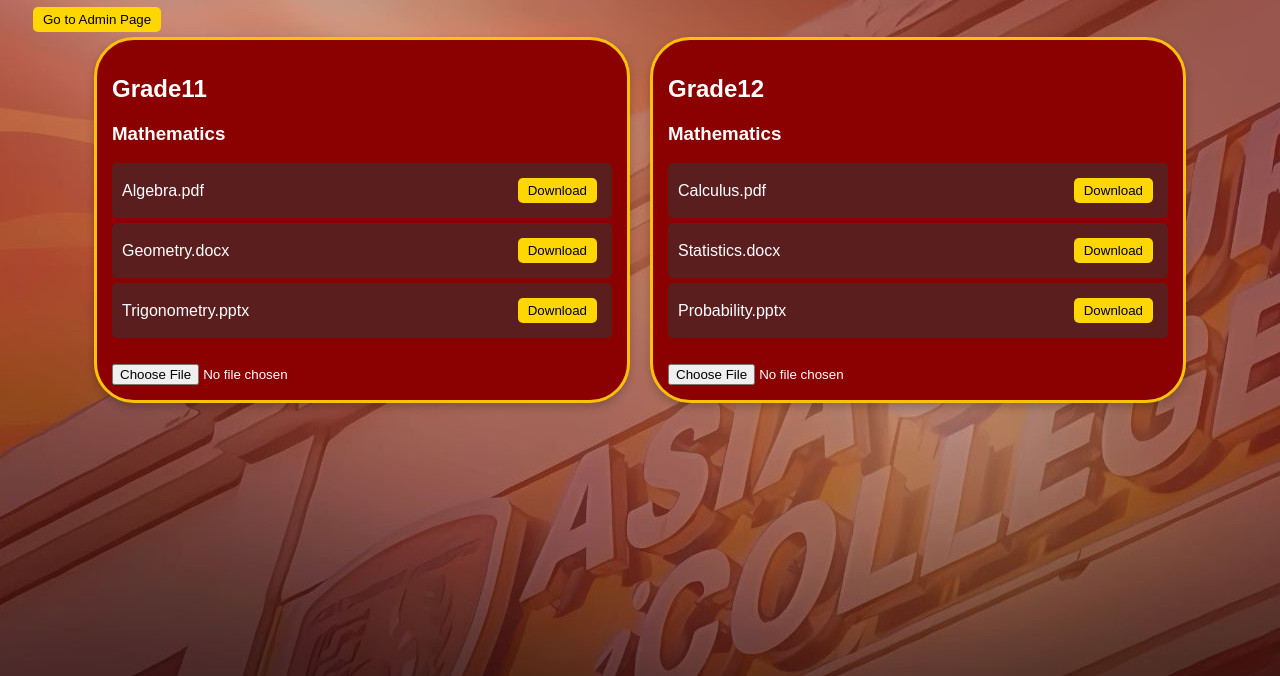
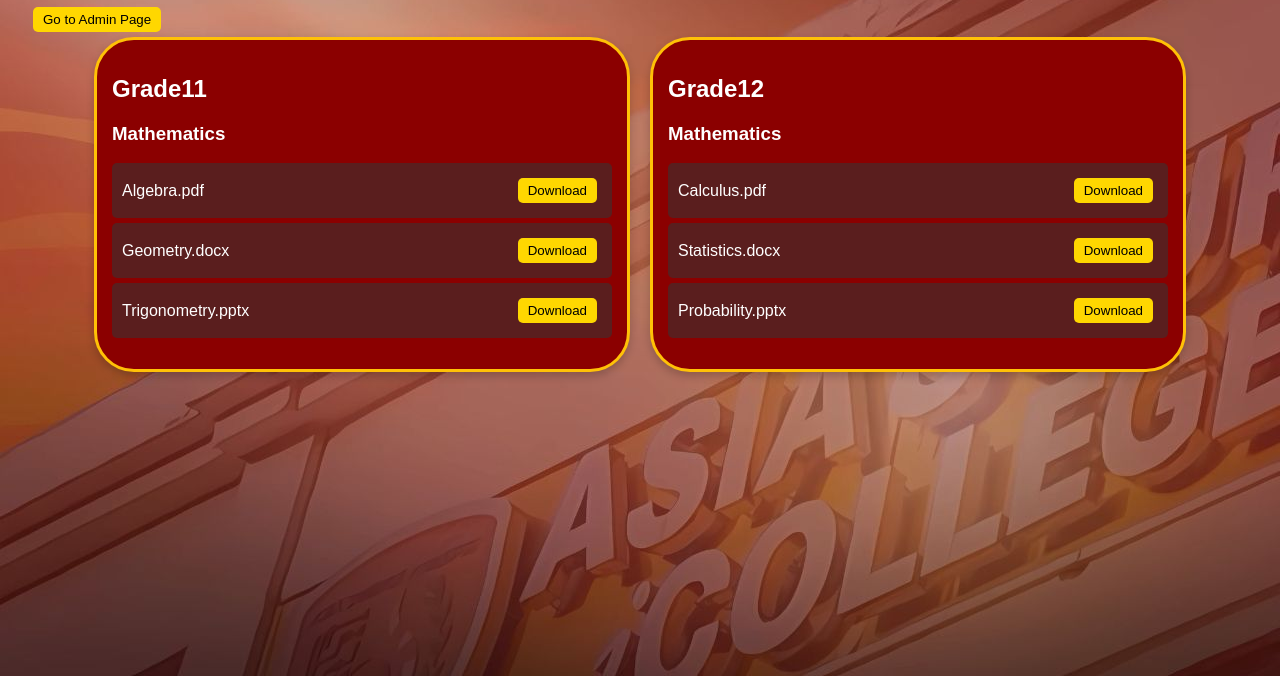
Before and after one commit to AmadeusStudio/LessonArchiver, a plain HTML site: page index.html in a window 1280 px wide. Shown: the part 124-800 px from the top of the page. Drawn offline with Linux system fonts and the light colour scheme.

Commit message:
Update index.html

```diff
--- a/index.html
+++ b/index.html
@@ -62,9 +62,6 @@
         button:hover {
             background-color: #FFC107;
         }
-        input[type='file'] {
-            margin-top: 10px;
-        }
         @media (max-width: 600px) {
             .section {
                 width: 100%;
@@ -82,10 +79,6 @@
             Grade11: { Mathematics: ["Algebra.pdf", "Geometry.docx", "Trigonometry.pptx"] },
             Grade12: { Mathematics: ["Calculus.pdf", "Statistics.docx", "Probability.pptx"] }
         };
-
-        function saveData() {
-            localStorage.setItem('driveData', JSON.stringify(driveData));
-        }
 
         function renderDrive() {
             const container = document.getElementById("driveContainer");
@@ -112,29 +105,10 @@
                     });
 
                     subjectDiv.appendChild(fileList);
-                    subjectDiv.innerHTML += `<input type='file' onchange='addFile(event, "${grade}", "${subject}")'>`;
                     section.appendChild(subjectDiv);
                 }
 
                 container.appendChild(section);
-            }
-        }
-
-        function addFile(event, grade, subject) {
-            const file = event.target.files[0];
-            if (file) {
-                const reader = new FileReader();
-                reader.onload = function(e) {
-                    const fileData = e.target.result; // Convert file to Base64
-                    let storedFiles = JSON.parse(localStorage.getItem("uploadedFiles")) || {};
-                    storedFiles[`${grade}-${subject}-${file.name}`] = fileData;
-                    localStorage.setItem("uploadedFiles", JSON.stringify(storedFiles));
-
-                    driveData[grade][subject].push(file.name);
-                    saveData();
-                    renderDrive();
-                };
-                reader.readAsDataURL(file); // Convert file to Base64
             }
         }
 
```
